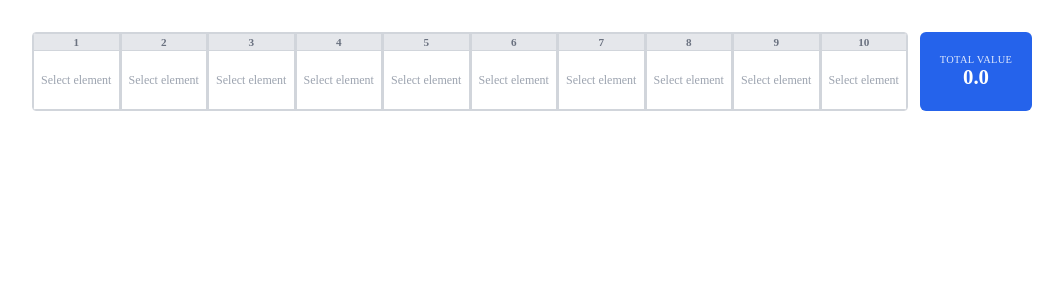
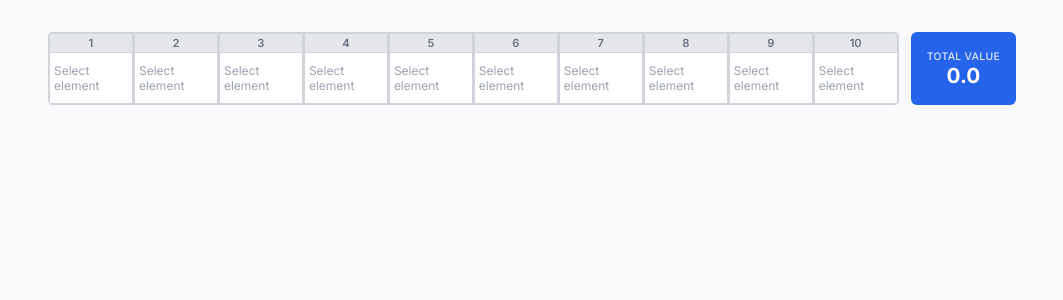
Before and after one commit to aymenchabbouh/rxjs-box-selector, an Angular app: page / in a window 1280 px wide. Shown: the top 300 px of the page, without its empty margins (108-1171 px from the left). Built offline with nearby package versions, Linux system fonts and the light colour scheme.

Commit message:
add global styles

```diff
--- a/src/styles.css
+++ b/src/styles.css
@@ -1 +1,15 @@
-/* You can add global styles to this file, and also import other style files */
+/* Global styles — light theme */
+@import url('https://fonts.googleapis.com/css2?family=Inter:wght@400;500;600;700&display=swap');
+
+* {
+  box-sizing: border-box;
+  margin: 0;
+  padding: 0;
+}
+
+body {
+  background: #f8fafc;
+  color: #1e293b;
+  font-family: 'Inter', sans-serif;
+  min-height: 100vh;
+}
```
